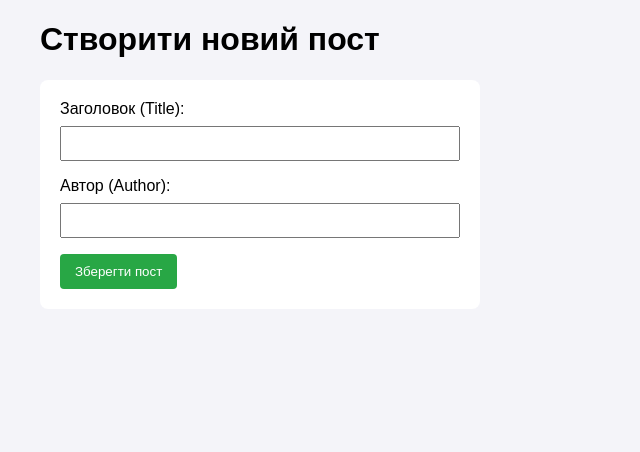
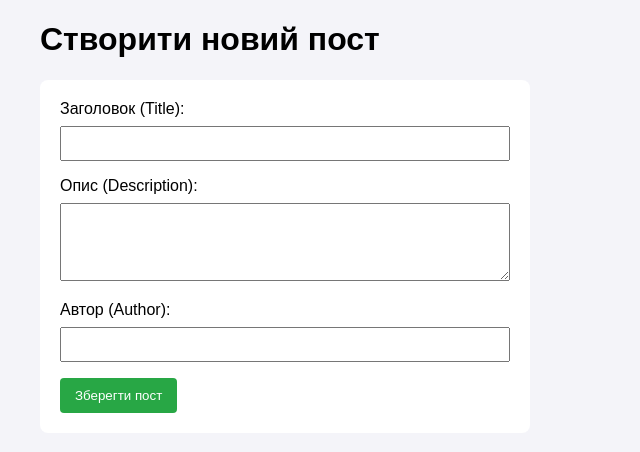
Before and after one commit to ll4951401-sys/node-express-blog, a Node server app: page /add-post in a window 1280 px wide. Shown: the part 58-510 px from the top of the page, without its empty margins (0-640 px from the left). Run offline with Node 20, Linux system fonts and the light colour scheme; some libraries are stand-ins or nearby versions.

Commit message:
Update add-post.ejs

```diff
--- a/views/add-post.ejs
+++ b/views/add-post.ejs
@@ -7,8 +7,8 @@
     body { font-family: Arial, sans-serif; margin: 40px; background-color: #f4f4f9; }
     nav { margin-bottom: 20px; }
     nav a { margin-right: 15px; text-decoration: none; color: #007bff; font-weight: bold; }
-    form { background: #fff; padding: 20px; border-radius: 8px; max-width: 400px; }
-    input { width: 100%; padding: 8px; margin: 8px 0 16px 0; box-sizing: border-box; }
+    form { background: #fff; padding: 20px; border-radius: 8px; max-width: 450px; }
+    input, textarea { width: 100%; padding: 8px; margin: 8px 0 16px 0; box-sizing: border-box; font-family: inherit; }
     button { background-color: #28a745; color: white; padding: 10px 15px; border: none; border-radius: 4px; cursor: pointer; }
   </style>
 </head>
@@ -22,8 +22,13 @@
   <form action="/add-post" method="POST">
     <label>Заголовок (Title):</label>
     <input type="text" name="title" required>
+
+    <label>Опис (Description):</label>
+    <textarea name="description" rows="4" required></textarea>
+
     <label>Автор (Author):</label>
     <input type="text" name="author" required>
+
     <button type="submit">Зберегти пост</button>
   </form>
 </body>
```
